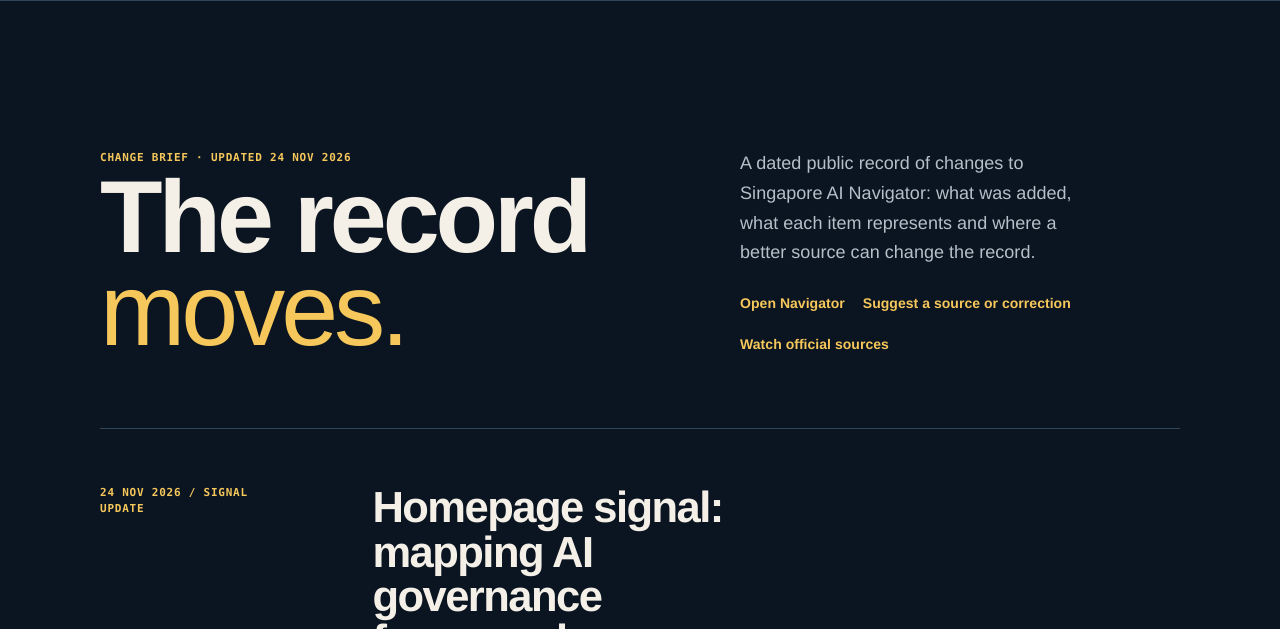
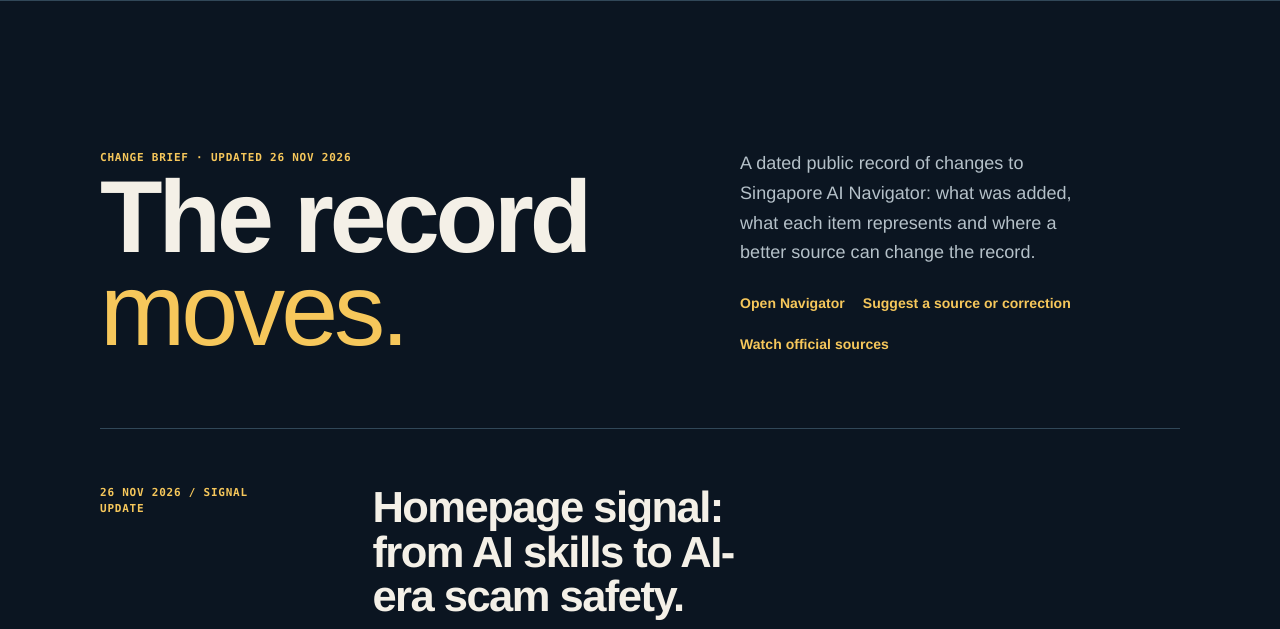
Before and after one commit to jtsgai/superintelligencesg-com, a plain HTML site: page changelog.html in a window 1280 px wide. Shown: the part 107-736 px from the top of the page. Drawn offline with Linux system fonts and the light colour scheme; no server answers.

Commit message:
Homepage signal: from AI skills to AI-era scam safety (AI Singapore 24 Nov 2026) + Change Brief

```diff
--- a/changelog.html
+++ b/changelog.html
@@ -15,8 +15,9 @@
 </head>
 <body id="top"><nav class="sisg-eco" aria-label="Superintelligence SG sites"><span class="sisg-eco__label">Singapore's open SI ecosystem</span><ul class="sisg-eco__list"><li><a href="https://superintelligencesg.si">Gateway<span>.si</span></a></li><li><a href="https://superintelligencesg.com" aria-current="page">Navigator<span>.com</span></a></li><li><a href="https://superintelligencesg.org">Commons<span>.org</span></a></li><li><a href="https://superintelligencesg.ai">Lab<span>.ai</span></a></li></ul></nav>
   <header class="header"><a class="brand" href="https://superintelligencesg.com" aria-label="Superintelligence SG home"><img class="brand-logo" src="assets/logo-com.svg" alt="Superintelligence SG Navigator logo">SUPERINTELLIGENCE SG <span class="domain">.COM</span></a><nav class="nav" aria-label="Site navigation"><a href="https://superintelligencesg.com">Home</a><a href="https://superintelligencesg.ai">Lab</a><a href="https://superintelligencesg.org">Commons</a><a href="about.html">About</a></nav></header>
-  <main><div class="shell"><section class="lede"><div><time class="issue" datetime="2026-11-24">Change Brief · Updated 24 Nov 2026</time><h1>The record <strong>moves.</strong></h1></div><div><p>A dated public record of changes to Singapore AI Navigator: what was added, what each item represents and where a better source can change the record.</p><div class="issue-links"><a href="directory.html">Open Navigator</a><a href="source-desk.html">Suggest a source or correction</a><a href="source-radar.html">Watch official sources</a></div></div></section>
+  <main><div class="shell"><section class="lede"><div><time class="issue" datetime="2026-11-26">Change Brief · Updated 26 Nov 2026</time><h1>The record <strong>moves.</strong></h1></div><div><p>A dated public record of changes to Singapore AI Navigator: what was added, what each item represents and where a better source can change the record.</p><div class="issue-links"><a href="directory.html">Open Navigator</a><a href="source-desk.html">Suggest a source or correction</a><a href="source-radar.html">Watch official sources</a></div></div></section>
   <section class="brief" aria-label="Change Brief entries">
+    <article class="entry"><time class="date" datetime="2026-11-26">26 Nov 2026 / Signal update</time><div><h2>Homepage signal: from AI skills to AI-era scam safety.</h2><p>The homepage signal is updated with AI Singapore’s 24 November 2026 announcement that it is the Local Implementing Partner of Scam Ready ASEAN in Singapore, with the ASEAN Foundation and support from Google.org. No Navigator references were added or changed.</p><div class="evidence-line"><span>Official source linked</span><span>Review date visible</span></div><p><a href="index.html#october-signal">Read the homepage signal ↗</a> · <a href="https://aisingapore.org/ai-singapore-partners-asean-foundation-to-build-a-scam-ready-asean/">Read the AI Singapore announcement ↗</a></p></div></article>
     <article class="entry"><time class="date" datetime="2026-11-24">24 Nov 2026 / Signal update</time><div><h2>Homepage signal: mapping AI governance frameworks across borders.</h2><p>The homepage signal is updated with MDDI’s 22 November 2026 press release on the 3rd Singapore-China Digital Policy Dialogue, where IMDA and CAICT completed a joint mapping of Singapore’s AI Verify Testing Framework against a CAICT AI safety and governance standard. No Navigator references were added or changed.</p><div class="evidence-line"><span>Official source linked</span><span>Review date visible</span></div><p><a href="index.html#october-signal">Read the homepage signal ↗</a> · <a href="https://www.mddi.gov.sg/newsroom/singapore-and-china-advance-digital-cooperation-at-3rd-singapore-china-digital-policy-dialogue/">Read the MDDI press release ↗</a></p></div></article>
     <article class="entry"><time class="date" datetime="2026-11-19">19 Nov 2026 / Signal update</time><div><h2>Homepage signal: making trust interoperable for AI agents.</h2><p>The homepage signal is updated with MDDI’s transcript of Senior Minister of State Tan Kiat How’s 17 November 2026 keynote at the unveiling of the StableX Agentic Network, on verifiable agent identity, mandates, continuous assurance and interoperable trust across systems. No Navigator references were added or changed.</p><div class="evidence-line"><span>Official source linked</span><span>Review date visible</span></div><p><a href="index.html#october-signal">Read the homepage signal ↗</a> · <a href="https://www.mddi.gov.sg/newsroom/keynote-address-by-sms-tan-kiat-how-at-the-unveiling-of-stablex-agentic-network/">Read the MDDI keynote ↗</a></p></div></article>
     <article class="entry"><time class="date" datetime="2026-11-16">16 Nov 2026 / Signal update</time><div><h2>Homepage signal: from individual AI use to enterprise adoption.</h2><p>The homepage signal is updated with MDDI’s transcript of Minister Josephine Teo’s 13 November 2026 remarks in Washington DC on moving from individual AI use to enterprise adoption, OpenAI’s and Anthropic’s growing presence in Singapore and the planned ASEAN AI for All programme, and with MDDI’s 4 November 2026 written answer on entry-level tech hiring and Bridge2Tech. No Navigator references were added or changed.</p><div class="evidence-line"><span>Official source linked</span><span>Review date visible</span></div><p><a href="index.html#october-signal">Read the homepage signal ↗</a> · <a href="https://www.mddi.gov.sg/newsroom/opening-remarks-by-minister-josephine-teo-at-us-asean-business-council--usabc--and-us-chamber-of-commerce--uscc--roundtable-in-washington-dc/">Read the MDDI transcript ↗</a></p></div></article>
```
Also changed, not shown: dist/changelog.html (+2 -1 lines), dist/index.html (+1 -1 lines), index.html (+1 -1 lines).
